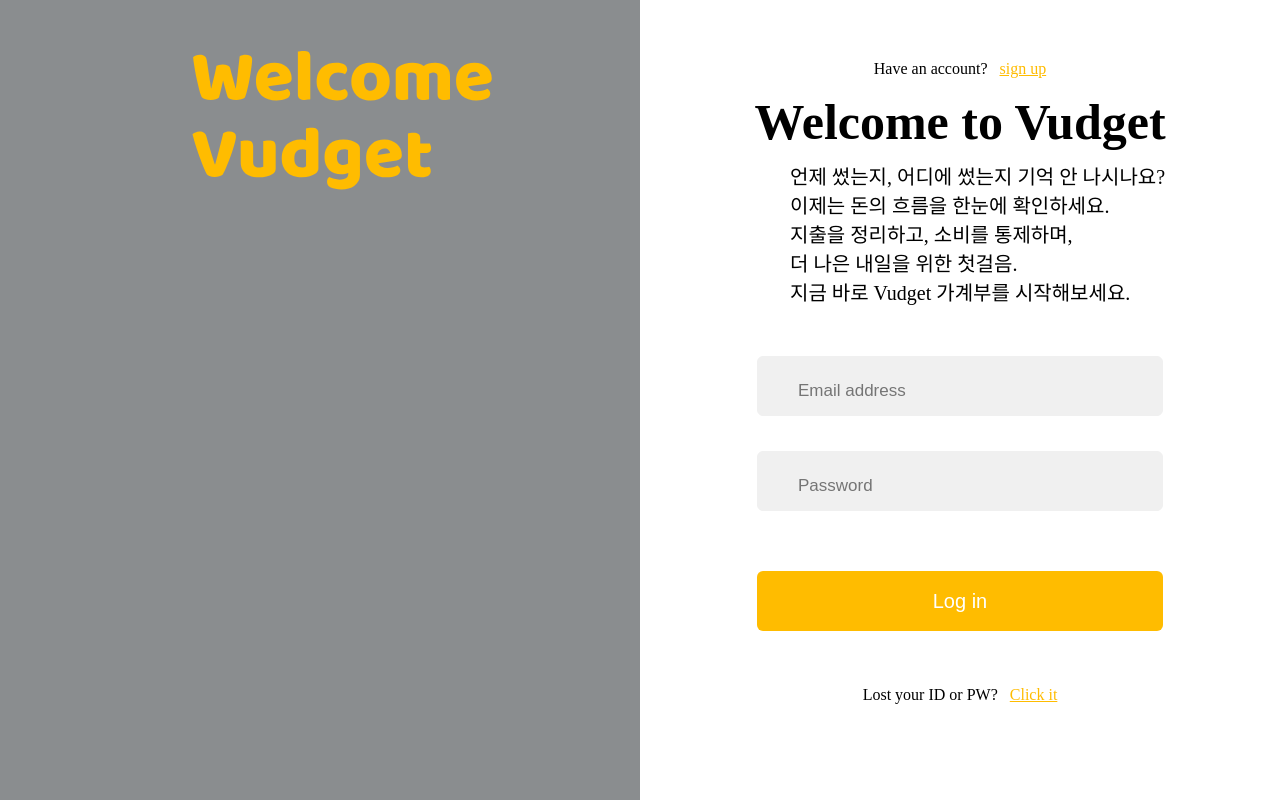
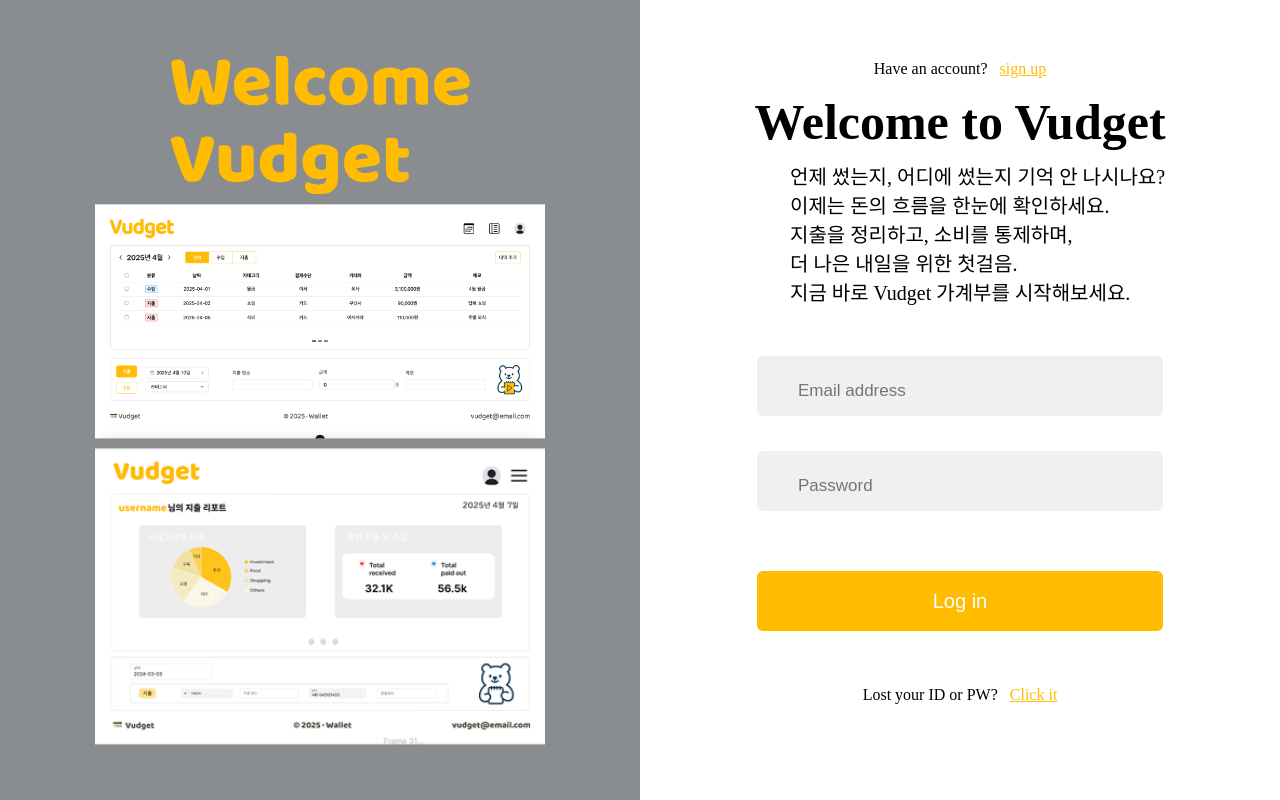
Before and after one commit to KB-Wallet/KB-Vudget, a Vue app: page / in a window 1280 px wide. Built offline with nearby package versions, Linux system fonts and the light colour scheme; data requests are answered from the project's data file.

Commit message:
[Feat] 로그인페이지 레이아웃 설정

```diff
--- a/src/assets/login.css
+++ b/src/assets/login.css
@@ -16,15 +16,30 @@
 }
 .logo_container {
   position: absolute;
-  height: 100%;
-  bottom: 35%;
+  width: 500px;
+  top: 50%;
+  left: 50%;
+  transform: translate(-50%, -50%);
   display: flex;
-  justify-content: flex-end;
-  padding-left: 30%;
+  flex-direction: column; /* 수직 정렬 */
+  align-items: center;
+  gap: 10px; /* logo와 webintro 사이 간격 */
 }
 .logo {
   width: 300px;
   height: auto;
+}
+.webintro {
+  width: 90%;
+  max-width: 100%;
+  height: auto;
+  object-fit: contain;
+}
+.webintro2 {
+  width: 90%;
+  max-width: 100%;
+  height: auto;
+  object-fit: contain;
 }
 .signup {
   text-align: center;
--- a/src/pages/Login.vue
+++ b/src/pages/Login.vue
@@ -3,6 +3,10 @@
 import { ref, onMounted } from 'vue'
 import { useUserStore } from '@/stores/user'
 import axios from 'axios'
+import '@/assets/login.css'
+import Logo from '@/icons/Welcome Vudget.svg'
+import webintro from '@/icons/webintroduce.png'
+import webintro2 from '@/icons/webintroduce2.png'
 
 const userStore = useUserStore()
 const router = useRouter()
@@ -41,8 +45,9 @@
   <div class="container">
     <div class="left-half">
       <div class="logo_container">
-        <img src="@/icons/Welcome Vudget.svg" alt="logo" class="logo" />
-        <!-- 웹사이트 소개 사진 넣기 -->
+        <img :src="Logo" alt="logo" class="logo" />
+        <img :src="webintro" alt="webintro" class="webintro" />
+        <img :src="webintro2" alt="webintro2" class="webintro2" />
       </div>
     </div>
     <div class="right-half">
@@ -95,93 +100,3 @@
     </div>
   </div>
 </template>
-
-<style scoped>
-.container {
-  display: flex;
-  height: 100vh;
-  width: 100vw;
-}
-
-.left-half {
-  flex: 1;
-  background-color: #8a8d8f;
-  position: relative;
-}
-
-.right-half {
-  flex: 1;
-  background-color: #ffffff;
-}
-.logo_container {
-  position: absolute;
-  height: 100%;
-  bottom: 35%;
-  display: flex;
-  justify-content: flex-end;
-  padding-left: 30%;
-}
-.logo {
-  width: 300px;
-  height: auto;
-}
-.signup {
-  text-align: center;
-  margin-top: 60px;
-}
-.signup-text {
-  font-size: 16px;
-}
-.link {
-  color: #ffbc00;
-  margin-left: 8px;
-  cursor: pointer;
-  text-decoration: underline;
-}
-.head_introduce {
-  padding-top: 15px;
-  font-size: 50px;
-}
-.introduce {
-  text-align: left;
-  padding-left: 150px;
-  padding-top: 10px;
-  font-size: 20px;
-}
-.loginForm {
-  margin: 20px auto;
-  padding: 30px;
-}
-
-.userEmail,
-.userPw {
-  width: 70%;
-  height: 60px;
-  padding-top: 10px;
-  margin-bottom: 15px;
-  background-color: #f0f0f0;
-  border: 1px solid #f0f0f0;
-  border-radius: 6px;
-  font-size: 17px;
-  box-sizing: border-box;
-  transition: border-color 0.2s;
-  text-align: left;
-  padding-left: 40px;
-}
-.userPw {
-  margin: 20px;
-}
-.btnLogin {
-  width: 70%;
-  height: 60px;
-  background-color: #ffbc00;
-  border: none;
-  border-radius: 6px;
-  color: white;
-  font-size: 20px;
-  margin: 40px 0 5px 0;
-}
-.find_info {
-  font-size: 16px;
-}
-</style>
```
Also changed, not shown: src/icons/webintroduce.png (added), src/icons/webintroduce2.png (added).
